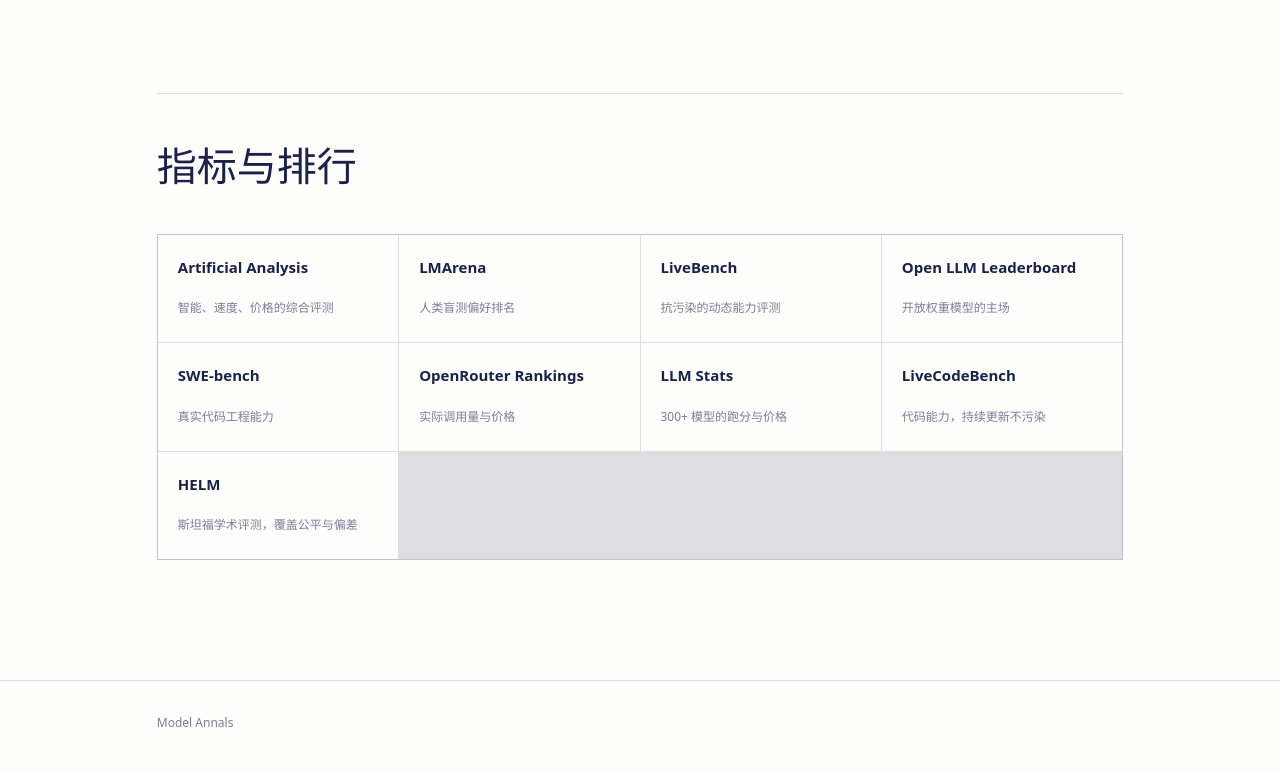
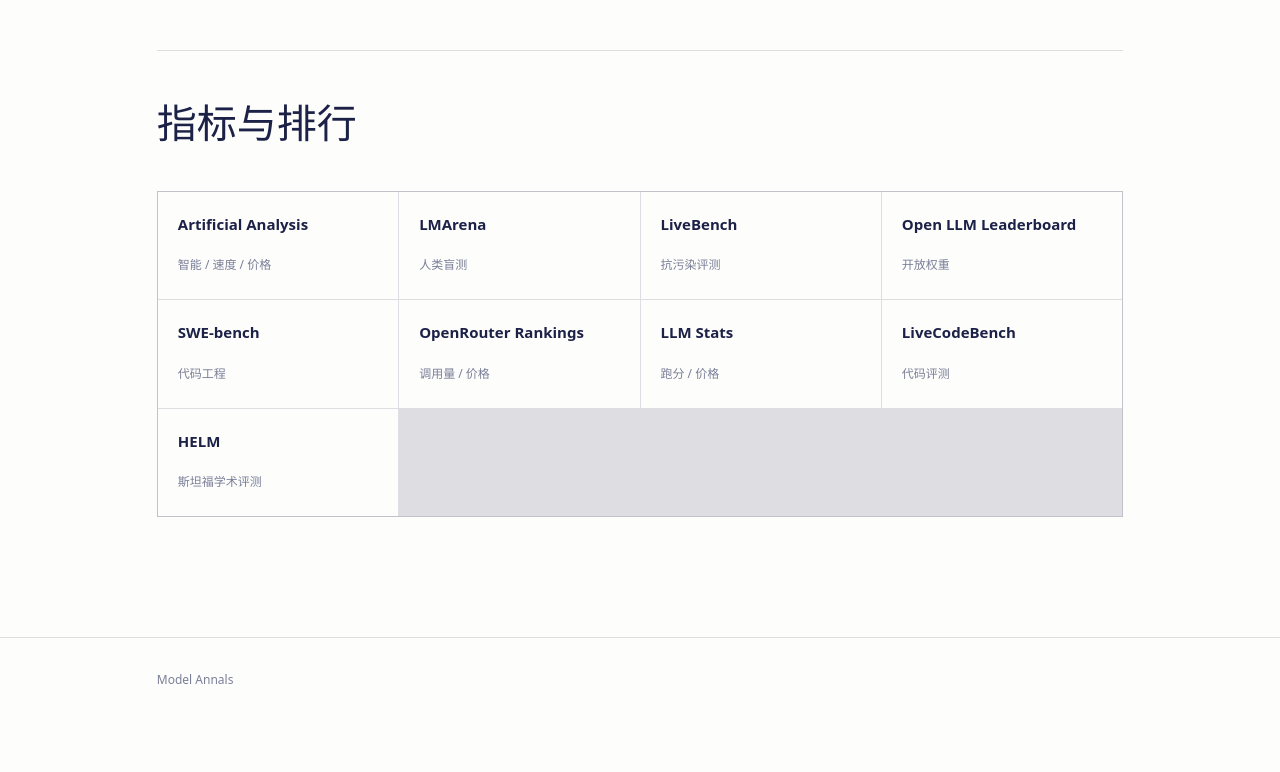
Before and after one commit to CarlYuHQ/Model-Annals, a plain HTML site: page web/models.html in a window 1280 px wide. Shown: the part 1292-2064 px from the top of the page. After the commit the page ends 2031 px from the top, so only its background shows below. Drawn offline with Linux system fonts and the light colour scheme; a web font is replaced by a local one.

Commit message:
精简页面文案：去除把事情讲清楚的讲解腔，改为克制短句

```diff
--- a/web/assets/tech.js
+++ b/web/assets/tech.js
@@ -10,7 +10,7 @@
       .sort(function(a,b){return (a.year||0)-(b.year||0);})
       .map(function(t){
         return '<article class="cell"><div class="num">'+t.year+'</div><h3>'+(t.zh||t.name)+'</h3>'+
-          '<p>'+(t.summary||'').slice(0,72)+'…</p><span class="co">'+t.cat+' · '+t.origin+'</span></article>';
+          '<p>'+((t.summary||'').split('。')[0]||'')+'。</p><span class="co">'+t.cat+' · '+t.origin+'</span></article>';
       }).join('');
   }
   var fb=document.getElementById('tech-filters');
--- a/web/models.html
+++ b/web/models.html
@@ -22,8 +22,8 @@
 <main class="page">
   <div class="page-head">
     <h1 class="page-title">模型对比</h1>
-    <p class="kicker">73 models · 20 organizations</p>
-    <p class="page-lede">同一坐标系里放 73 个模型。横轴发布时间，纵轴上下文长度，圆心是机构标识。</p>
+    <p class="kicker">84 models · 21 organizations</p>
+    <p class="page-lede">发布时间 × 上下文长度。</p>
   </div>
 
   <div class="viewbar">
@@ -55,15 +55,15 @@
   <section class="refs">
     <h2 class="refs-title">指标与排行</h2>
     <div class="refs-grid">
-      <a class="ref" href="https://artificialanalysis.ai" target="_blank" rel="noopener"><b>Artificial Analysis</b><span>智能、速度、价格的综合评测</span></a>
-      <a class="ref" href="https://lmarena.ai" target="_blank" rel="noopener"><b>LMArena</b><span>人类盲测偏好排名</span></a>
-      <a class="ref" href="https://livebench.ai" target="_blank" rel="noopener"><b>LiveBench</b><span>抗污染的动态能力评测</span></a>
-      <a class="ref" href="https://huggingface.co/spaces/open-llm-leaderboard/open_llm_leaderboard" target="_blank" rel="noopener"><b>Open LLM Leaderboard</b><span>开放权重模型的主场</span></a>
-      <a class="ref" href="https://www.swebench.com" target="_blank" rel="noopener"><b>SWE-bench</b><span>真实代码工程能力</span></a>
-      <a class="ref" href="https://openrouter.ai/rankings" target="_blank" rel="noopener"><b>OpenRouter Rankings</b><span>实际调用量与价格</span></a>
-      <a class="ref" href="https://llm-stats.com" target="_blank" rel="noopener"><b>LLM Stats</b><span>300+ 模型的跑分与价格</span></a>
-      <a class="ref" href="https://livecodebench.github.io" target="_blank" rel="noopener"><b>LiveCodeBench</b><span>代码能力，持续更新不污染</span></a>
-      <a class="ref" href="https://crfm.stanford.edu/helm" target="_blank" rel="noopener"><b>HELM</b><span>斯坦福学术评测，覆盖公平与偏差</span></a>
+      <a class="ref" href="https://artificialanalysis.ai" target="_blank" rel="noopener"><b>Artificial Analysis</b><span>智能 / 速度 / 价格</span></a>
+      <a class="ref" href="https://lmarena.ai" target="_blank" rel="noopener"><b>LMArena</b><span>人类盲测</span></a>
+      <a class="ref" href="https://livebench.ai" target="_blank" rel="noopener"><b>LiveBench</b><span>抗污染评测</span></a>
+      <a class="ref" href="https://huggingface.co/spaces/open-llm-leaderboard/open_llm_leaderboard" target="_blank" rel="noopener"><b>Open LLM Leaderboard</b><span>开放权重</span></a>
+      <a class="ref" href="https://www.swebench.com" target="_blank" rel="noopener"><b>SWE-bench</b><span>代码工程</span></a>
+      <a class="ref" href="https://openrouter.ai/rankings" target="_blank" rel="noopener"><b>OpenRouter Rankings</b><span>调用量 / 价格</span></a>
+      <a class="ref" href="https://llm-stats.com" target="_blank" rel="noopener"><b>LLM Stats</b><span>跑分 / 价格</span></a>
+      <a class="ref" href="https://livecodebench.github.io" target="_blank" rel="noopener"><b>LiveCodeBench</b><span>代码评测</span></a>
+      <a class="ref" href="https://crfm.stanford.edu/helm" target="_blank" rel="noopener"><b>HELM</b><span>斯坦福学术评测</span></a>
     </div>
   </section>
 </main>
```
Also changed, not shown: web/companies.html (+2 -2 lines), web/index.html (+2 -2 lines), web/tech.html (+2 -2 lines).
